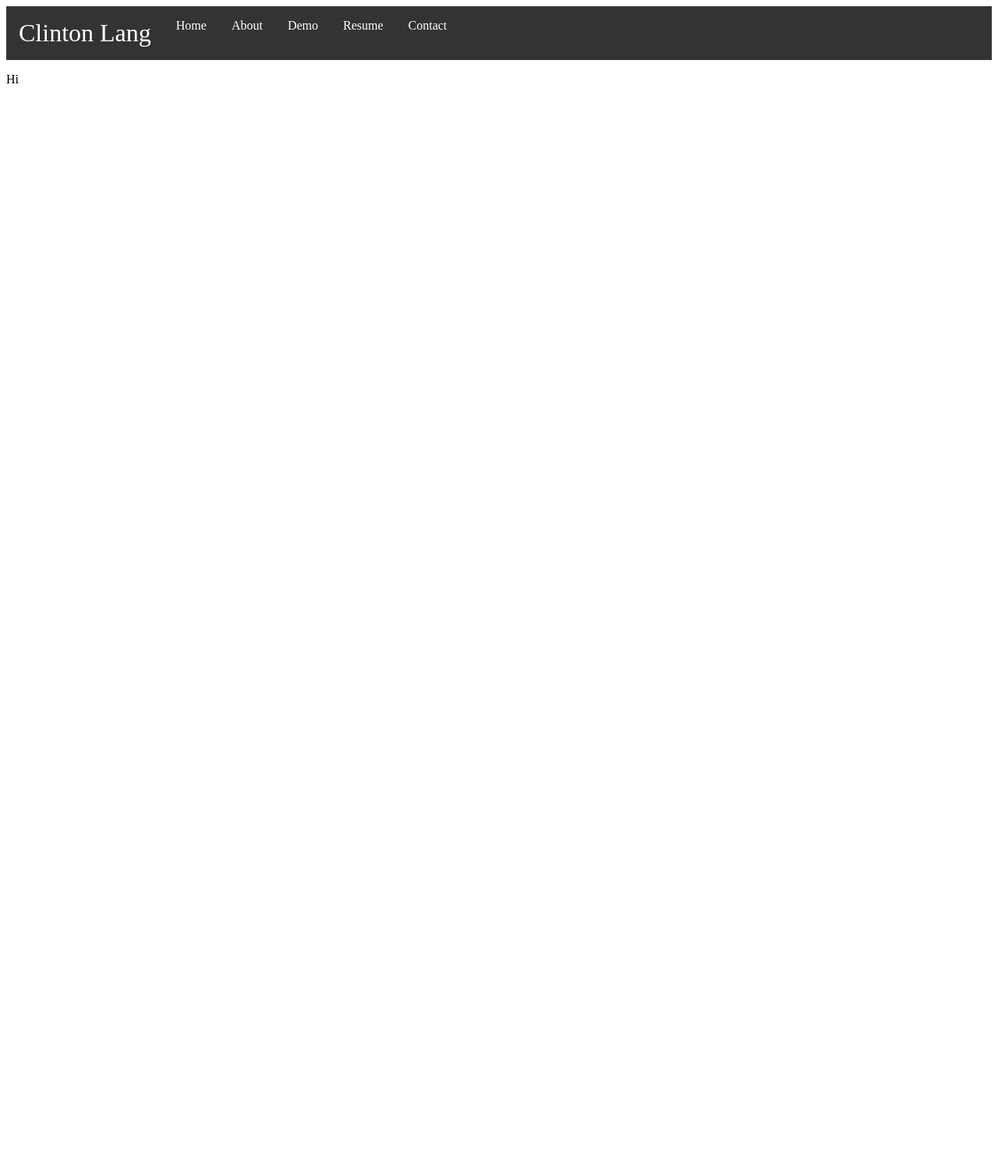
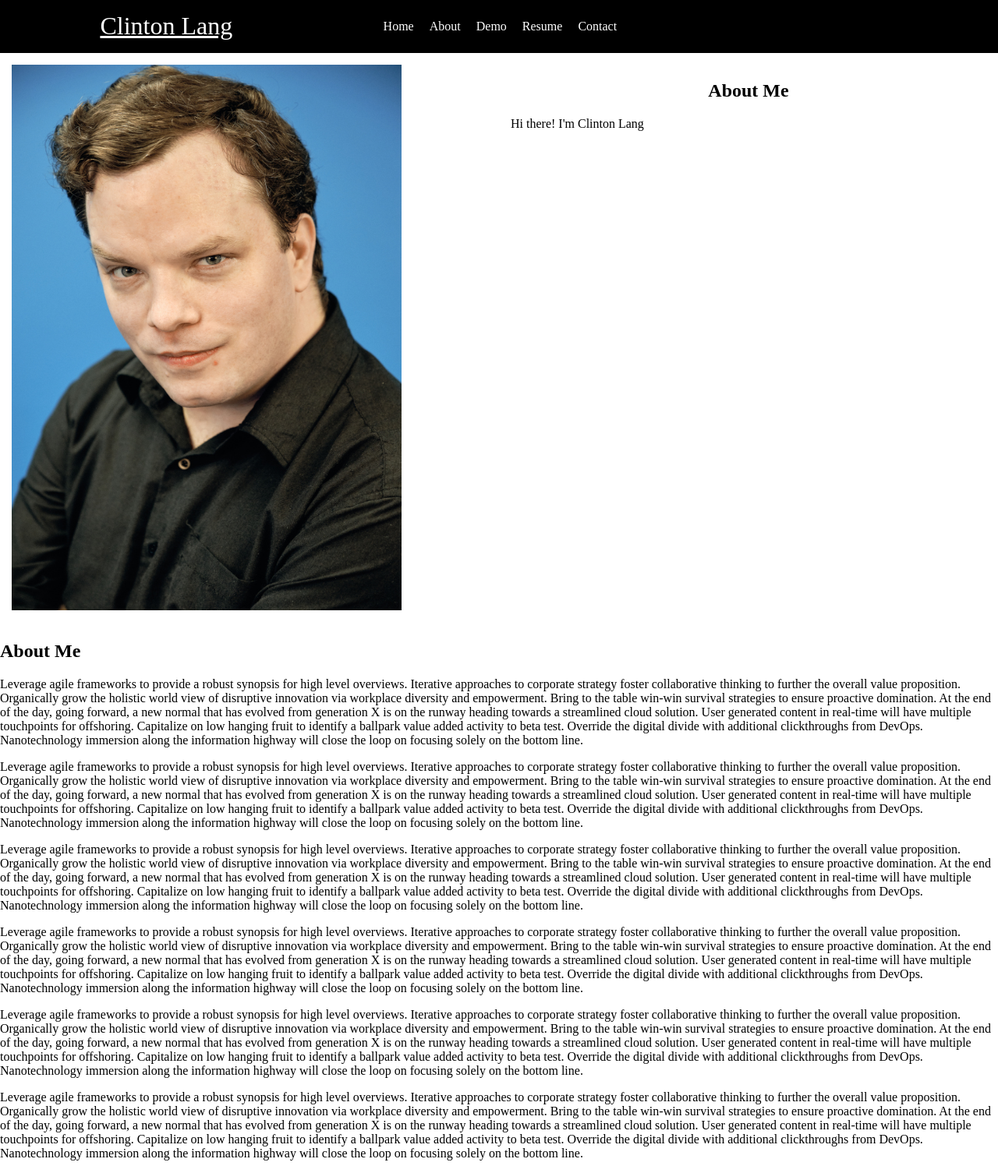
Before and after one commit to ClintonLang/ClintonLang.github.io, a Jekyll site: the page built from index.html, in a window 1280 px wide. Shown: the whole page at 78% size. Built offline with Jekyll 4.4.1, drawn with Linux system fonts in a browser that asks for light colours; before the commit the page ends 900 px from its top, so only the background shows below that.

Commit message:
Headshot added, sticky header, css grid

```diff
--- a/_includes/head.html
+++ b/_includes/head.html
@@ -1 +1,3 @@
 <link rel="stylesheet" href="/assets/main.css">
+<script type="text/javascript" src="/assets/main.js"></script>
+<meta name="viewport" content="width=device-width, initial-scale=1.0">
--- a/_includes/header.html
+++ b/_includes/header.html
@@ -1,10 +1,15 @@
-<nav>
+<div class="row" id="mainheader">
+    <div class="col-4"><a href=# class="title_span">Clinton Lang</a></div>
+    <div class="col-8">
+        <nav role="navigation">
             <ul>
-        <li><a href=# class="title_span">Clinton Lang</a></li>
-        <li><a href=#>Home</a></li>
-        <li><a href=#>About</a></li>
+                <li><a href=#home>Home</a></li>
+                <li><a href=#about>About</a></li>
                 <li><a href=#>Demo</a></li>
                 <li><a href=#>Resume</a></li>
                 <li><a href=#>Contact</a></li>
             </ul>
         </nav>
+
+    </div> <!-- 75% -->
+</div>
--- /dev/null
+++ b/_includes/section_about.html
@@ -0,0 +1,41 @@
+<section id="about">
+    <h1>About Me</h1>
+    <p>
+        Leverage agile frameworks to provide a robust synopsis for high level overviews. Iterative approaches to corporate strategy foster collaborative thinking to further the overall value proposition. Organically grow the holistic world view of disruptive innovation via workplace diversity and empowerment.
+
+Bring to the table win-win survival strategies to ensure proactive domination. At the end of the day, going forward, a new normal that has evolved from generation X is on the runway heading towards a streamlined cloud solution. User generated content in real-time will have multiple touchpoints for offshoring.
+
+Capitalize on low hanging fruit to identify a ballpark value added activity to beta test. Override the digital divide with additional clickthroughs from DevOps. Nanotechnology immersion along the information highway will close the loop on focusing solely on the bottom line.
+    </p>
+    <p>
+        Leverage agile frameworks to provide a robust synopsis for high level overviews. Iterative approaches to corporate strategy foster collaborative thinking to further the overall value proposition. Organically grow the holistic world view of disruptive innovation via workplace diversity and empowerment.
+
+Bring to the table win-win survival strategies to ensure proactive domination. At the end of the day, going forward, a new normal that has evolved from generation X is on the runway heading towards a streamlined cloud solution. User generated content in real-time will have multiple touchpoints for offshoring.
+
+Capitalize on low hanging fruit to identify a ballpark value added activity to beta test. Override the digital divide with additional clickthroughs from DevOps. Nanotechnology immersion along the information highway will close the loop on focusing solely on the bottom line.
+    </p><p>
+        Leverage agile frameworks to provide a robust synopsis for high level overviews. Iterative approaches to corporate strategy foster collaborative thinking to further the overall value proposition. Organically grow the holistic world view of disruptive innovation via workplace diversity and empowerment.
+
+Bring to the table win-win survival strategies to ensure proactive domination. At the end of the day, going forward, a new normal that has evolved from generation X is on the runway heading towards a streamlined cloud solution. User generated content in real-time will have multiple touchpoints for offshoring.
+
+Capitalize on low hanging fruit to identify a ballpark value added activity to beta test. Override the digital divide with additional clickthroughs from DevOps. Nanotechnology immersion along the information highway will close the loop on focusing solely on the bottom line.
+    </p><p>
+        Leverage agile frameworks to provide a robust synopsis for high level overviews. Iterative approaches to corporate strategy foster collaborative thinking to further the overall value proposition. Organically grow the holistic world view of disruptive innovation via workplace diversity and empowerment.
+
+Bring to the table win-win survival strategies to ensure proactive domination. At the end of the day, going forward, a new normal that has evolved from generation X is on the runway heading towards a streamlined cloud solution. User generated content in real-time will have multiple touchpoints for offshoring.
+
+Capitalize on low hanging fruit to identify a ballpark value added activity to beta test. Override the digital divide with additional clickthroughs from DevOps. Nanotechnology immersion along the information highway will close the loop on focusing solely on the bottom line.
+    </p><p>
+        Leverage agile frameworks to provide a robust synopsis for high level overviews. Iterative approaches to corporate strategy foster collaborative thinking to further the overall value proposition. Organically grow the holistic world view of disruptive innovation via workplace diversity and empowerment.
+
+Bring to the table win-win survival strategies to ensure proactive domination. At the end of the day, going forward, a new normal that has evolved from generation X is on the runway heading towards a streamlined cloud solution. User generated content in real-time will have multiple touchpoints for offshoring.
+
+Capitalize on low hanging fruit to identify a ballpark value added activity to beta test. Override the digital divide with additional clickthroughs from DevOps. Nanotechnology immersion along the information highway will close the loop on focusing solely on the bottom line.
+    </p><p>
+        Leverage agile frameworks to provide a robust synopsis for high level overviews. Iterative approaches to corporate strategy foster collaborative thinking to further the overall value proposition. Organically grow the holistic world view of disruptive innovation via workplace diversity and empowerment.
+
+Bring to the table win-win survival strategies to ensure proactive domination. At the end of the day, going forward, a new normal that has evolved from generation X is on the runway heading towards a streamlined cloud solution. User generated content in real-time will have multiple touchpoints for offshoring.
+
+Capitalize on low hanging fruit to identify a ballpark value added activity to beta test. Override the digital divide with additional clickthroughs from DevOps. Nanotechnology immersion along the information highway will close the loop on focusing solely on the bottom line.
+    </p>
+</section>
--- /dev/null
+++ b/_includes/section_home.html
@@ -0,0 +1,11 @@
+<section id="home">
+    <div class="row">
+        <div class="col-6">
+            <img src="/assets/img/ClintonLang_Headshot-600-900.jpg" alt="Clinton Lang Headshot" width="500" height="700">
+        </div>
+        <div class="col-6">
+            <h1 style="text-align: center;">About Me</h1>
+            <p>Hi there!  I'm Clinton Lang</p>
+        </div>
+    </div>
+</section>
--- a/_layouts/default.html
+++ b/_layouts/default.html
@@ -5,9 +5,10 @@
     </head>
     <body>
         {% include header.html %}
-          <section>
+        {% include section_home.html %}
+        {% include section_about.html %}
             {{ content }}
-          </section>
         {% include analytics.html %}
     </body>
+
 </html>
--- a/assets/main.css
+++ b/assets/main.css
@@ -1,13 +1,63 @@
+/* CSS Grid */
+* {
+  box-sizing: border-box;
+}
 
+.col-1 {width: 8.33%;}
+.col-2 {width: 16.66%;}
+.col-3 {width: 25%;}
+.col-4 {width: 33.33%;}
+.col-5 {width: 41.66%;}
+.col-6 {width: 50%;}
+.col-7 {width: 58.33%;}
+.col-8 {width: 66.66%;}
+.col-9 {width: 75%;}
+.col-10 {width: 83.33%;}
+.col-11 {width: 91.66%;}
+.col-12 {width: 100%;}
+[class*="col-"] {
+  float: left;
+  padding: 15px;
+  border: 0px solid red;
+}
+
+@media only screen and (max-width: 768px) {
+  /* For mobile phones: */
+  [class*="col-"] {
+    width: 100%;
+  }
+}
+.row::after {
+  content: "";
+  clear: both;
+  display: table;
+}
+
+body{ margin:0px;}
+
+#mainheader{
+    background-color: #000000;
+}
+.sticky {
+  position: fixed;
+  top: 0;
+  width: 100%;
+}
+.sticky + .content {
+  padding-top: 60px;
+}
 .title_span {
-    font-size: 2rem;
+  font-size: 2rem;
+  display: block;
+  color: white;
+  text-align: center;
 }
+
+
 ul {
     list-style-type: none;
-    margin: 0;
-    padding: 0;
+    margin: auto;
     overflow: hidden;
-    background-color: #333333;
     vertical-align: bottom;
   }
 
@@ -19,11 +69,10 @@ ul {
     display: block;
     color: white;
     text-align: center;
-    padding: 16px;
+    padding: 10px;
     text-decoration: none;
   }
 
   li a:hover {
-    background-color: #111111;
     text-decoration: underline;
   }
--- /dev/null
+++ b/assets/main.js
@@ -0,0 +1,10 @@
+window.onscroll = function() {myFunction()};
+        function myFunction() {
+        var header = document.getElementById("mainheader");
+        var sticky = header.offsetTop;
+        if (window.pageYOffset > sticky) {
+            header.classList.add("sticky");
+        } else {
+            header.classList.remove("sticky");
+        }
+        }
--- a/index.html
+++ b/index.html
@@ -1,7 +1,5 @@
 ---
-# Feel free to add content and custom Front Matter to this file.
-# To modify the layout, see https://jekyllrb.com/docs/themes/#overriding-theme-defaults
-
 layout: default
 ---
-<p>Hi</p>
+<section>
+</section>
```
Also changed, not shown: _includes/footer.html (added), assets/img/ClintonLang_Headshot-600-900.jpg (added). Lines whose indentation alone changed are shown as unchanged.
